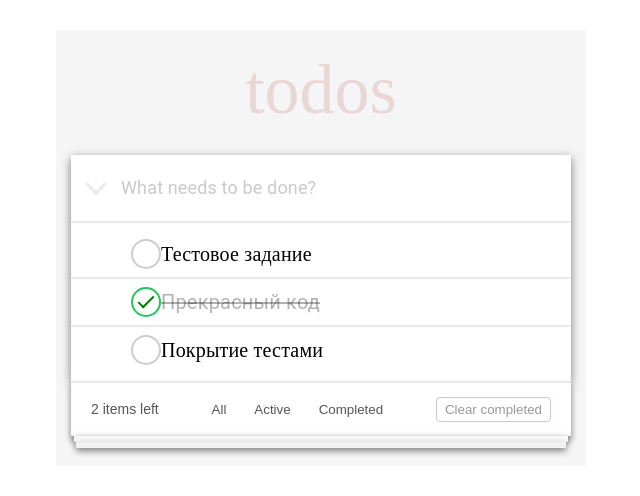
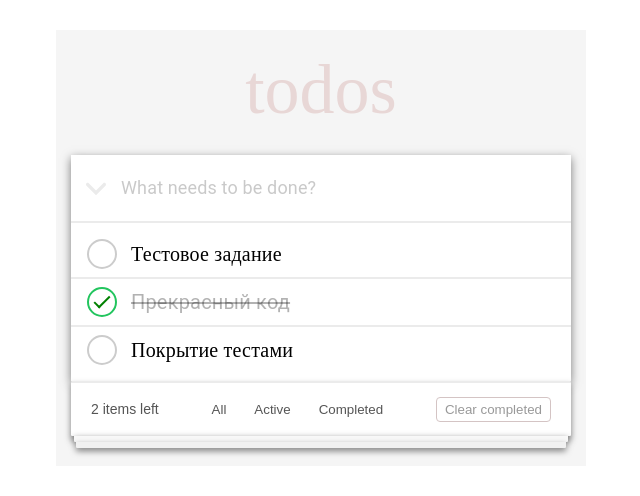
Before and after one commit to Lion77777/todos, a React (Create React App) app: page / in a window 1280 px wide. Shown: the top 496 px of the page, without its empty margins (319-959 px from the left). Built offline with nearby package versions, Linux system fonts and the light colour scheme; a web font is replaced by a local one.

Commit message:
Create custom styled component for checkbox input

```diff
--- a/src/components/Main/Main.tsx
+++ b/src/components/Main/Main.tsx
@@ -6,6 +6,7 @@ import List from "@mui/material/List"
 import ListItem from "@mui/material/ListItem"
 import styles from './Main.module.css'
 import { CustomTextField } from "../CustomTextField"
+import { RoundedCheckbox } from "../RoundedCheckbox"
 
 type Props = {
     createTask: (title: string) => void
@@ -79,8 +80,7 @@ export const Main = (props: Props) => {
 
                         return (
                             <ListItem key={task.id} className={styles.taskItem} sx={{ paddingLeft: "60px" }}>
-                                <input type='checkbox' name='status' onChange={changeTaskStatusHandler} className='task-item_rounded-checkbox' checked={task.status} />
-
+                                <RoundedCheckbox checked={task.status} onChange={changeTaskStatusHandler} />
                                 <Typography className={task.status ? styles.checked : styles.taskItemTitle}
                                     sx={{ fontSize: "20px" }}>
                                     {task.title}
--- /dev/null
+++ b/src/components/RoundedCheckbox.tsx
@@ -0,0 +1,46 @@
+import { Checkbox, checkboxClasses, styled } from "@mui/material";
+
+export const RoundedCheckbox = styled(Checkbox)(() => ({
+  padding: 0,
+  width: 30,
+  height: 30,
+  position: "relative",
+
+  "& .MuiSvgIcon-root, & .MuiCheckbox-checkedIcon": {
+    display: "none",
+  },
+
+  "&": {
+    content: '""',
+    position: "absolute",
+    left: "16px",
+    top: "8px",
+    width: 30,
+    height: 30,
+    borderRadius: "50%",
+    border: "2px solid #ccc",
+    transition: "0.2s ease",
+  },
+
+  [`&.${checkboxClasses.checked}`]: {
+    borderColor: "#22c55e",
+  },
+
+  "&::after": {
+    content: '""',
+    position: "absolute",
+    left: 9,
+    top: 3,
+    width: 6,
+    height: 14,
+    border: "solid green",
+    borderWidth: "0 2px 2px 0",
+    opacity: 0,
+    transform: "rotate(45deg)",
+    transition: "opacity 0.15s ease",
+  },
+
+  [`&.${checkboxClasses.checked}::after`]: {
+    opacity: 1,
+  },
+}));
```
